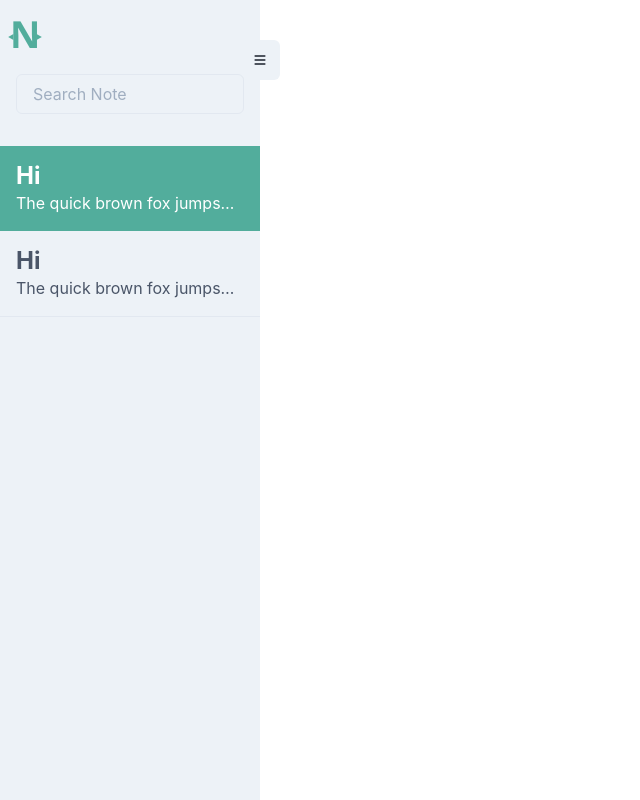
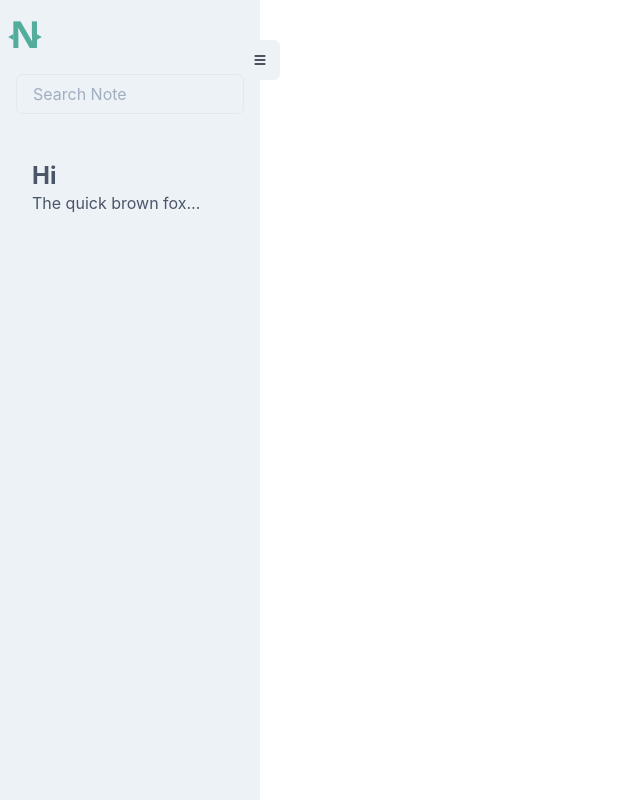
Before and after one commit to oreoluwa-bs/notes-app-gql-ts, a React (Create React App) app in the folder app/: page /app in a window 1280 px wide. Shown: the whole page, without its empty margins (0-640 px from the left). Built offline with nearby package versions, Linux system fonts and the light colour scheme.

Commit message:
Fixed SideNav and added Welcome page

```diff
--- /dev/null
+++ b/app/src/components/Dashboard/SideBar/SideNavLink.tsx
@@ -0,0 +1,37 @@
+import { Box, Heading, Link, Text } from "@chakra-ui/react";
+import { NavLink as RRNavLink } from "react-router-dom";
+
+interface Props {}
+
+const SideNavLink = (props: Props) => {
+  return (
+    <Link
+      to="/app"
+      as={RRNavLink}
+      role="group"
+      _hover={{ textDecoration: "none" }}
+    >
+      <Box
+        borderRadius="lg"
+        p="1rem"
+        // borderBottomWidth="1px"
+        // borderBottomColor="gray.200"
+        color="gray.600"
+        transition="all 0.4s"
+        // _groupHover={{ bg: "primary.base", color: "white" }}
+        // _groupActive={{ bg: "rgba(82, 173, 156, 0.3)", color: "primary.base" }}
+        _groupHover={{ bg: "gray.200", color: "primary.base" }}
+        _groupActive={{ bg: "gray.200", color: "primary.base" }}
+      >
+        <Heading fontSize="2xl">Hi</Heading>
+        <Text noOfLines={1}>
+          The quick brown fox jumps over the lazy dog is an English-language
+          pangram—a sentence that contains all of the letters of the English
+          alphabet. Owing to its existence, Chakra was created.
+        </Text>
+      </Box>
+    </Link>
+  );
+};
+
+export default SideNavLink;
--- /dev/null
+++ b/app/src/components/Dashboard/SideBar/index.tsx
@@ -0,0 +1,63 @@
+import {
+  Box,
+  FormControl,
+  FormLabel,
+  IconButton,
+  Input,
+  VisuallyHidden,
+} from "@chakra-ui/react";
+import { HiMenu } from "react-icons/hi";
+import { NotesLogo } from "../../icons";
+import SideNavLink from "./SideNavLink";
+
+interface SideNavProps {
+  isOpen: boolean;
+  onClose?: (event: React.MouseEvent<HTMLButtonElement, MouseEvent>) => void;
+  onOpen?: (event: React.MouseEvent<HTMLButtonElement, MouseEvent>) => void;
+}
+
+const SideBar = ({ isOpen, onOpen, onClose }: SideNavProps) => {
+  return (
+    <Box
+      bg="gray.100"
+      height="100vh"
+      w="260px"
+      py="0.5rem"
+      position="fixed"
+      transition="all 0.5s"
+      transform={!isOpen ? "translateX(0)" : "translateX(-250px)"}
+      display="flex"
+      flexDirection="column"
+    >
+      {/* Util */}
+      <Box>
+        <NotesLogo color="primary.base" fontSize="50px" />
+      </Box>
+      <Box position="absolute" right={"-20px"} top={"40px"}>
+        <IconButton
+          onClick={isOpen ? onClose : onOpen}
+          aria-label="toggle Menu bar"
+          icon={<HiMenu />}
+        />
+      </Box>
+      {/* Search */}
+      <Box p="1rem">
+        <FormControl id="email">
+          <VisuallyHidden>
+            <FormLabel>Search</FormLabel>
+          </VisuallyHidden>
+          <Input type="text" name="search" placeholder="Search Note" />
+        </FormControl>
+      </Box>
+
+      {/* lINKS */}
+      <Box p="1rem">
+        {[1].map((_, index) => (
+          <SideNavLink key={index} />
+        ))}
+      </Box>
+    </Box>
+  );
+};
+
+export default SideBar;
--- /dev/null
+++ b/app/src/components/Dashboard/index.ts
@@ -0,0 +1 @@
+export { default as SideBar } from "./SideBar";
--- /dev/null
+++ b/app/src/pages/dashboard/NotePage.tsx
@@ -0,0 +1,13 @@
+import { Box } from "@chakra-ui/react";
+
+interface NotePageProps {}
+
+const NotePage = (props: NotePageProps) => {
+  return (
+    <Box bg="blue.100" minHeight="100vh">
+      {/* Text Editor */}
+    </Box>
+  );
+};
+
+export default NotePage;
--- /dev/null
+++ b/app/src/pages/dashboard/WelcomePage.tsx
@@ -0,0 +1,9 @@
+import React from "react";
+
+interface WelcomeProps {}
+
+const WelcomePage = (props: WelcomeProps) => {
+  return <div></div>;
+};
+
+export default WelcomePage;
--- a/app/src/pages/dashboard/index.tsx
+++ b/app/src/pages/dashboard/index.tsx
@@ -1,85 +1,45 @@
-import {
-  Box,
-  FormControl,
-  FormLabel,
-  Heading,
-  IconButton,
-  Input,
-  Text,
-  useDisclosure,
-  VisuallyHidden,
-} from "@chakra-ui/react";
 import React from "react";
-import { HiMenu } from "react-icons/hi";
-import { NotesLogo } from "../../components/icons";
+import { Box, useDisclosure, useMediaQuery } from "@chakra-ui/react";
+import { Route, Switch, useRouteMatch } from "react-router-dom";
+import { SideBar } from "../../components/Dashboard";
+import NotePage from "./NotePage";
+import WelcomePage from "./WelcomePage";
 
-interface Props {}
+interface DashboardProps {}
 
-const DashboardPage = (props: Props) => {
+const DashboardPage = (props: DashboardProps) => {
+  const [isMobile] = useMediaQuery("(max-width: 768px)");
   const {
     isOpen: isSideNavOpen,
     onOpen: onOpenSideNav,
     onClose: onCloseSideNav,
-  } = useDisclosure();
+  } = useDisclosure({ defaultIsOpen: isMobile });
+
+  const currentMath = useRouteMatch();
+
   return (
     <Box display="flex">
-      <Box
-        bg="gray.100"
-        height="100vh"
-        w="260px"
-        py="0.5rem"
-        position="fixed"
-        transition="all 0.5s"
-        transform={!isSideNavOpen ? "translateX(0)" : "translateX(-250px)"}
-        display="flex"
-        flexDirection="column"
-      >
-        {/* Util */}
-        <Box>
-          <NotesLogo color="primary.base" fontSize="50px" />
-        </Box>
-        <Box position="absolute" right={"-20px"} top={"40px"}>
-          <IconButton
-            onClick={isSideNavOpen ? onCloseSideNav : onOpenSideNav}
-            aria-label="toggle Menu bar"
-            icon={<HiMenu />}
-          />
-        </Box>
-        {/* Search */}
-        <Box p="1rem">
-          <FormControl id="email">
-            <VisuallyHidden>
-              <FormLabel>Search</FormLabel>
-            </VisuallyHidden>
-            <Input type="text" name="search" placeholder="Search Note" />
-          </FormControl>
-        </Box>
-
-        {/* lINKS */}
-        <Box py="1rem">
-          <Box bg="primary.base" p="1rem" color="white">
-            <Heading fontSize="2xl">Hi</Heading>
-            <Text noOfLines={1}>
-              The quick brown fox jumps over the lazy dog is an English-language
-              pangram—a sentence that contains all of the letters of the English
-              alphabet. Owing to its existence, Chakra was created.
-            </Text>
-          </Box>
-
-          <Box
-            bg="transparent"
-            p="1rem"
-            color="gray.600"
-            borderBottomWidth="1px"
-            borderBottomColor="gray.200"
-          >
-            <Heading fontSize="2xl">Hi</Heading>
-            <Text noOfLines={1}>
-              The quick brown fox jumps over the lazy dog is an English-language
-              pangram—a sentence that contains all of the letters of the English
-              alphabet. Owing to its existence, Chakra was created.
-            </Text>
-          </Box>
+      <SideBar
+        isOpen={isSideNavOpen}
+        onClose={onCloseSideNav}
+        onOpen={onOpenSideNav}
+      />
+      <Box flex="1" bg="secondary" height="100vh">
+        <Box
+          bg="white"
+          height="inherit"
+          ml="auto"
+          width={isSideNavOpen ? "calc(100% - 12px)" : "calc(100% - 260px)"}
+          transition="width 0.5s"
+          padding="30px"
+        >
+          <Switch>
+            <Route exact path={`${currentMath.path}`} component={WelcomePage} />
+            <Route
+              path={`${currentMath.path}/:noteslug`}
+              component={NotePage}
+            />
+          </Switch>
         </Box>
       </Box>
     </Box>
```
